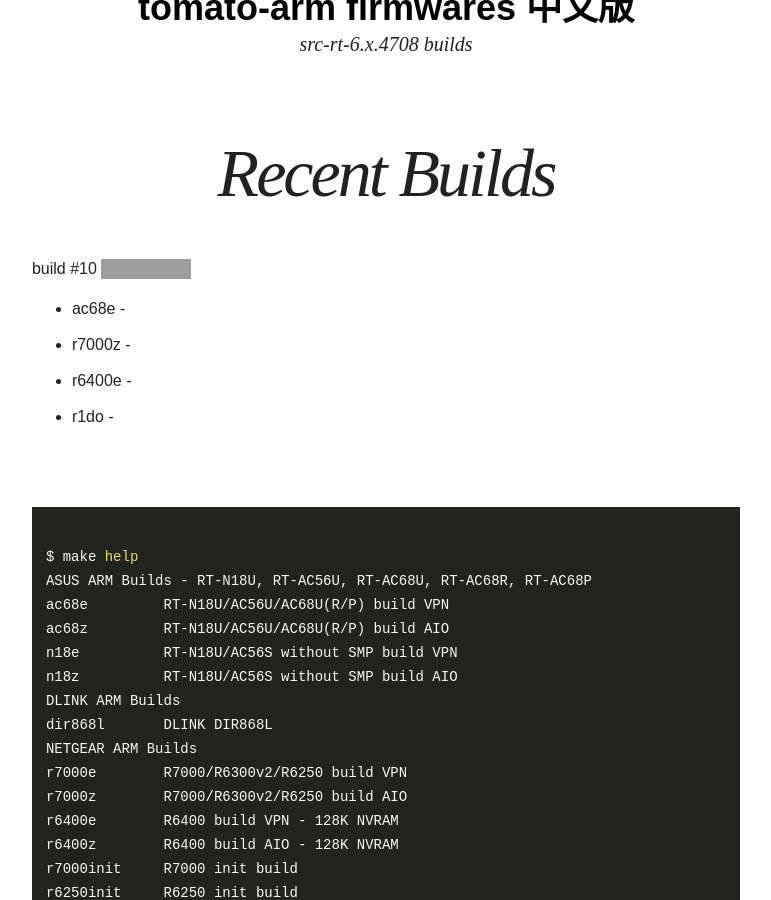
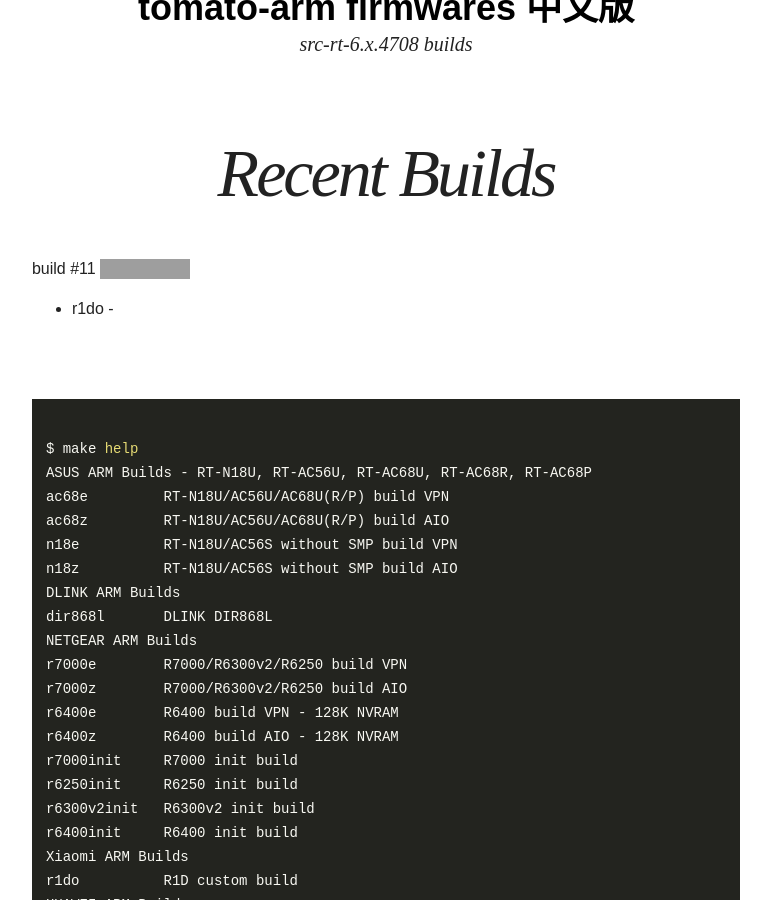
Before and after one commit to oglopss/tomato-arm-ci-jekyll, a Jekyll site: the page built from index.html, in a window 1280 px wide and 900 px high, scrolled down 339 px. Shown: the whole window, without its empty margins (254-1025 px from the left). Built offline with Jekyll 4.4.1, drawn with Linux system fonts in a browser that asks for light colours; nearby versions of some CDN libraries; grey boxes are pictures that could not be loaded.

Commit message:
Travis build 11 r1do pushed to gh-pages

```diff
--- a/_data/ss.yml
+++ b/_data/ss.yml
@@ -1,6 +1,3 @@
-build: 10
+build: 11
 files:
-  - 0003 r7000z
-  - 0001 ac68e
   - 0005 r1do
-  - 0004 r6400e
```
